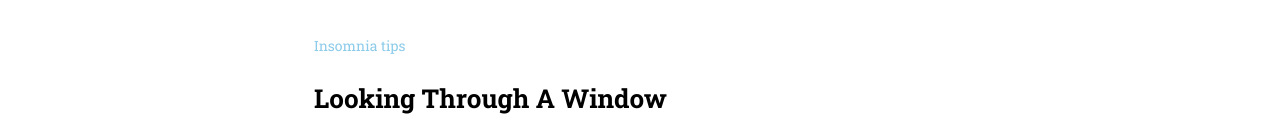
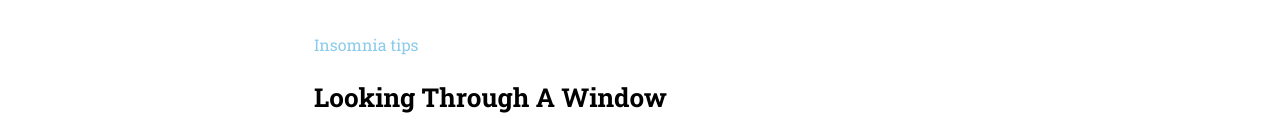
Before and after one commit to nataliajimenezq/anonymus-proxy-landing-responsive, a website: page public/index.html in a window 1280 px wide. Shown: the part 800-924 px from the top of the page. Drawn offline with Linux system fonts and the light colour scheme.

Commit message:
Fix article category font in desktop

```diff
--- a/_src/assets/scss/components/_article.scss
+++ b/_src/assets/scss/components/_article.scss
@@ -55,4 +55,7 @@
 	.article__button{
 		padding:5px 55px;
 		}
+	.article__category{
+		font-size:$fontsize-mtxt;
+		}
 	}
```
Also changed, not shown: public/assets/css/main.css, 1 other file.
